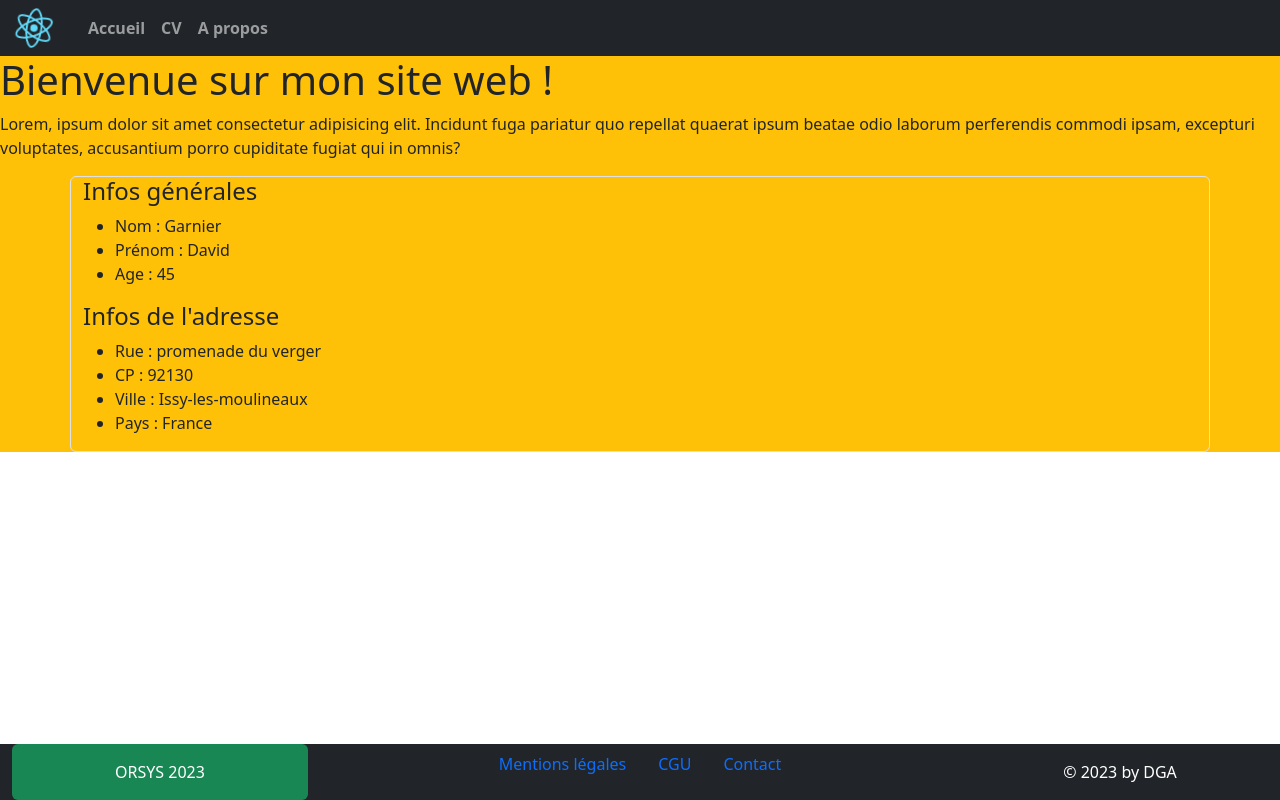
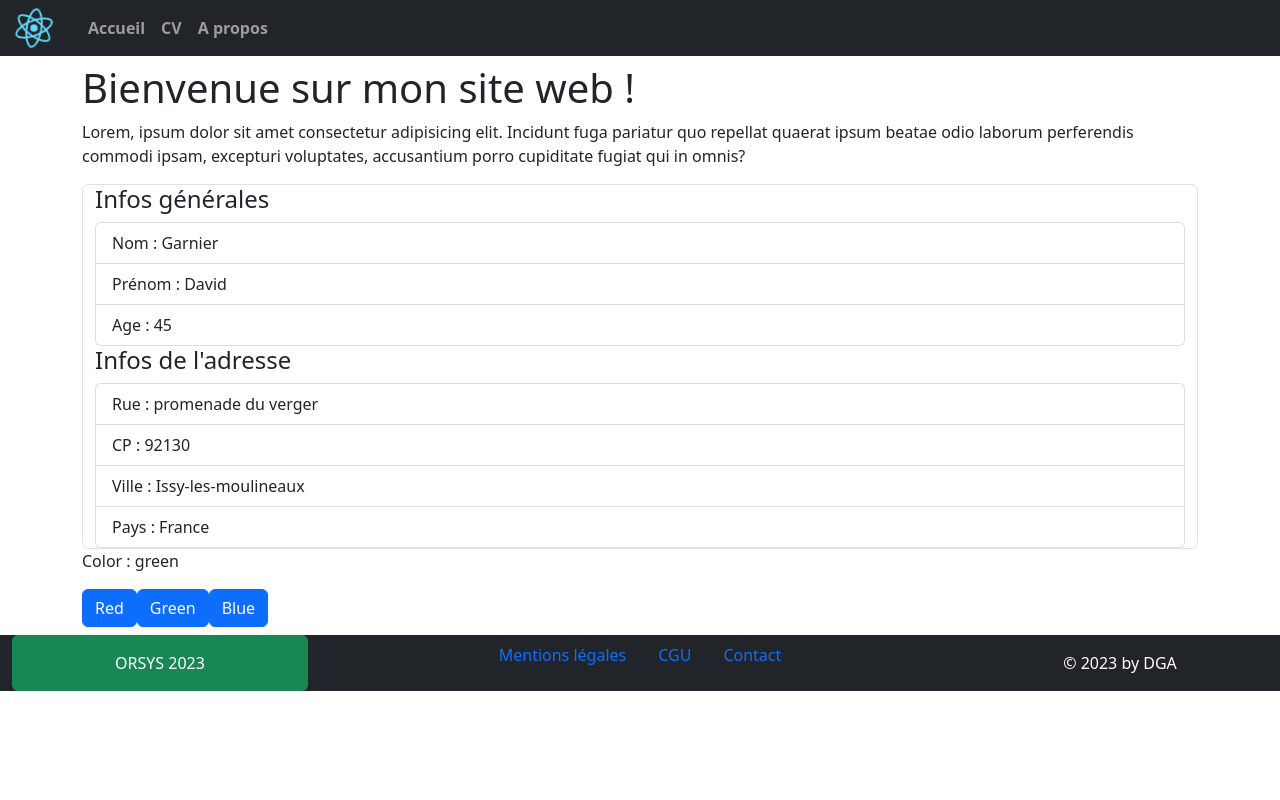
Before and after one commit to Kaemyll/ORSYS-ReactJS, a React (Create React App) app in the folder renskrypt/: page / in a window 1280 px wide. Built offline with nearby package versions, Linux system fonts and the light colour scheme.

Commit message:
dev: trying useState, first Hook

```diff
--- a/renskrypt/src/App.css
+++ b/renskrypt/src/App.css
@@ -27,36 +27,3 @@
     transform: rotate(360deg);
   }
 }
-
-.navbar {
-  text-decoration: none;
-  display: inline;
-  flex-direction: row;
-}
-
-.navbar ul {
-  float: right;
-  margin: 1em auto;
-}
-
-.navbar li {
-  list-style-type: none;
-  display: inline;
-  padding-left: 25px;
-}
-
-footer {
-  position: fixed;
-  left: 0;
-  bottom: 0;
-  width: 100%;
-  background-color: lightgrey;
-  color: black;
-  text-align: start;
-}
-
-.footerUl {
-  display: inline;
-  flex-direction: row;
-  text-decoration: dotted;
-}
--- a/renskrypt/src/App.js
+++ b/renskrypt/src/App.js
@@ -6,7 +6,7 @@ import './App.css';
 
 function App() {
   return (
-    <div className="App bg-warning">
+    <div>
       <Header />
       <Main />
       <Footer />
--- a/renskrypt/src/components/Layout/Main.jsx
+++ b/renskrypt/src/components/Layout/Main.jsx
@@ -1,4 +1,6 @@
 import React from "react";
+import { Button, Container } from "react-bootstrap";
+import { useState } from "react";
 import Profile from "../Main/Profile";
 
 export default function Main() {
@@ -15,8 +17,16 @@ export default function Main() {
       pays: "France",
     },
   };
+
+  let [color, setColor] = useState("green");
+
+  function changeColor(newColor) {
+    setColor(newColor);
+    console.log(color);
+  }
+
   return (
-    <div>
+    <Container className="my-2">
       <h1>Bienvenue sur mon site web !</h1>
       <p>
         Lorem, ipsum dolor sit amet consectetur adipisicing elit. Incidunt fuga
@@ -25,6 +35,10 @@ export default function Main() {
         qui in omnis?
       </p>
       <Profile {...profileUser} />
-    </div>
+      <p>Color : {color}</p>
+      <Button onClick={() => changeColor("red")}>Red</Button>
+      <Button onClick={() => changeColor("green")}>Green</Button>
+      <Button onClick={() => changeColor("blue")}>Blue</Button>
+    </Container>
   );
 }
--- a/renskrypt/src/components/Main/Profile.jsx
+++ b/renskrypt/src/components/Main/Profile.jsx
@@ -6,7 +6,7 @@ import { Container } from "react-bootstrap";
 export default function Profile({ general, infoAddr }) {
   return (
     <div>
-      <Container className="border rounded me-auto">
+      <Container className="border rounded me-auto justify-content-md-center">
         <ProfileGeneral {...general} />
         <ProfileAddress {...infoAddr} />
       </Container>
--- a/renskrypt/src/components/Main/ProfileAddress.jsx
+++ b/renskrypt/src/components/Main/ProfileAddress.jsx
@@ -4,11 +4,11 @@ export default function ProfileAddress({ rue, cp, ville, pays }) {
   return (
     <div>
       <h4>Infos de l'adresse</h4>
-      <ul>
-        <li>Rue : {rue}</li>
-        <li>CP : {cp}</li>
-        <li>Ville : {ville}</li>
-        <li>Pays : {pays}</li>
+      <ul className="list-group">
+        <li className="list-group-item">Rue : {rue}</li>
+        <li className="list-group-item">CP : {cp}</li>
+        <li className="list-group-item">Ville : {ville}</li>
+        <li className="list-group-item">Pays : {pays}</li>
       </ul>
     </div>
   );
--- a/renskrypt/src/components/Main/ProfileGeneral.jsx
+++ b/renskrypt/src/components/Main/ProfileGeneral.jsx
@@ -4,10 +4,10 @@ export default function ProfileGeneral({ nom, prenom, age }) {
   return (
     <div>
       <h4>Infos générales</h4>
-      <ul>
-        <li>Nom : {nom}</li>
-        <li>Prénom : {prenom}</li>
-        <li>Age : {age}</li>
+      <ul className="list-group">
+        <li className="list-group-item">Nom : {nom}</li>
+        <li className="list-group-item">Prénom : {prenom}</li>
+        <li className="list-group-item">Age : {age}</li>
       </ul>
     </div>
   );
```
